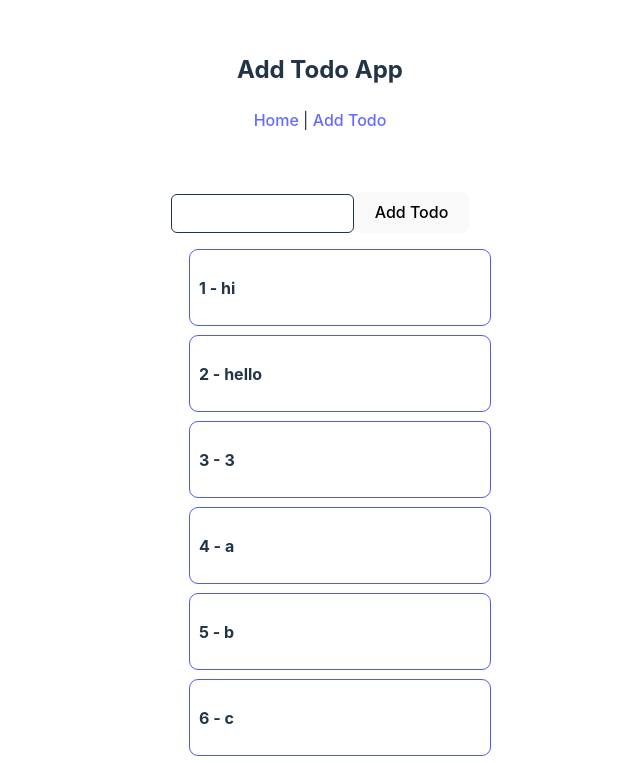
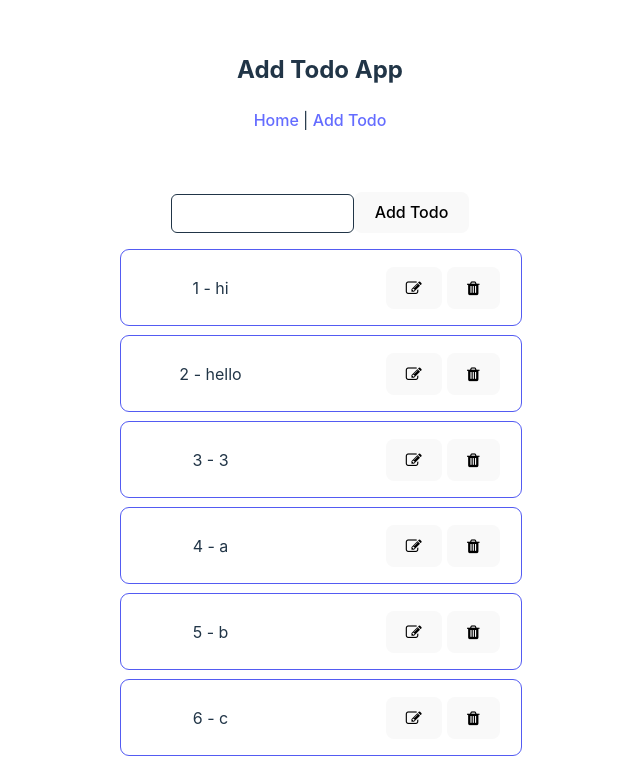
Before and after one commit to AmirHKarimi888/React-Todo-App, a React (Vite) app: page /add-todo in a window 1280 px wide. Shown: the top 763 px of the page, without its empty margins (320-960 px from the left). Built offline with nearby package versions, Linux system fonts and the light colour scheme; data requests are answered from the project's data file; the HTML template or start-up script is replaced by a standard one.

Commit message:
Edit and delete buttons are created

```diff
--- a/db.json
+++ b/db.json
@@ -31,6 +31,18 @@
     {
       "id": 8,
       "text": "e"
+    },
+    {
+      "id": 9,
+      "text": "f"
+    },
+    {
+      "id": 10,
+      "text": "arigatoe"
+    },
+    {
+      "id": 11,
+      "text": "arigatoe gozay mase!"
     }
   ]
 }
--- a/src/index.css
+++ b/src/index.css
@@ -84,22 +84,45 @@ button:focus-visible {
   transition: 0.3s;
 }
 
-.todos ul {
+.todos {
   list-style-type: none;
   width: 72%;
+  margin-right: 39px;
 }
 
-.todos ul li {
-  width: 300px;
+.todo {
+  width: 400px;
   height: 75px;
   border: 1px solid #535bf2;
   border-radius: 9px;
   margin-top: 9px;
   display: flex;
   align-items: center;
-  justify-content: left;
 }
 
-.todos ul li h4 {
+.todo h4 {
   margin-left: 9px;
 }
+
+.todo ul {
+  list-style-type: none;
+  display: flex;
+  align-items: center;
+}
+
+.todo ul li {
+  width: 100px;
+}
+
+.todoText {
+  margin-right: 120px;
+}
+
+.todoBtns {
+  margin: 0 auto;
+  display: flex;
+}
+
+.todoBtns button {
+  margin-left: 5px;
+}
--- a/src/pages/AddTodoPage.jsx
+++ b/src/pages/AddTodoPage.jsx
@@ -7,7 +7,7 @@ export const AddTodoPage = () => {
     const OnChange = (event) => {
         setTodo(event.target.value);
 
-        if(todo !== "") {
+        if (todo !== "") {
             document.querySelector(".addTodoInput").style.border = "1px solid #213547";
         }
     }
@@ -23,7 +23,7 @@ export const AddTodoPage = () => {
 
     const addTodo = () => {
 
-        if(todo !== "") {
+        if (todo !== "") {
             let newTodo = {
                 id: parseInt(todos.length) + 1,
                 text: todo
@@ -45,17 +45,23 @@ export const AddTodoPage = () => {
     }
     return (
         <div className="addTodoPage">
-            <input type="text" className="addTodoInput" onChange={ OnChange } onKeyUp={ (event) => event.code == "Enter" ? addTodo() : console.log("") } />
-            <button onClick={ addTodo }>Add Todo</button>
+            <input type="text" className="addTodoInput" onChange={OnChange} onKeyUp={(event) => event.code == "Enter" ? addTodo() : console.log("")} />
+            <button onClick={addTodo}>Add Todo</button>
 
-            <div className="todos">
-            <ul>
+            <div>
+                <ul className="todos">
                     {
                         todos.map((todo, key) => {
                             key = todo.id
                             return (
-                            <li key={ key }>
-                                <h4>{ key } - { todo.text }</h4>
+                                <li className="todo" key={key}>
+                                    <ul>
+                                        <li className="todoText">{key} - {todo.text}</li>
+                                        <li className="todoBtns">
+                                            <button><i className="fa fa-edit"></i></button>
+                                            <button><i className="fa fa-trash"></i></button>
+                                        </li>
+                                    </ul>
                                 </li>
                             )
                         })
```
Lines whose indentation alone changed are shown as unchanged.
